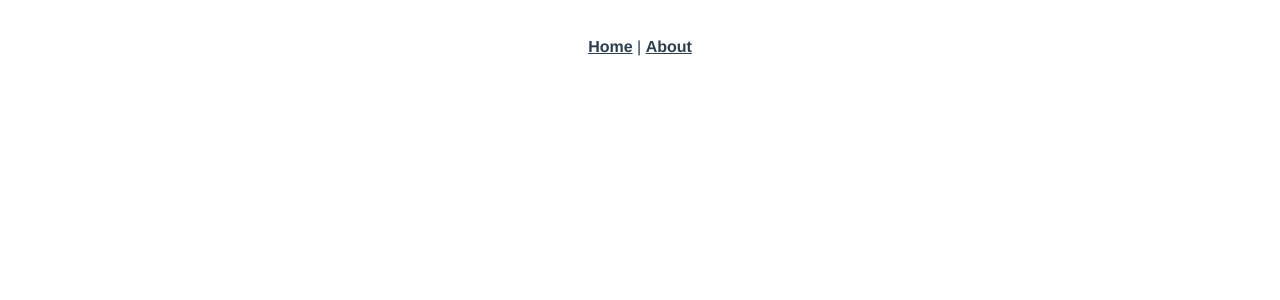
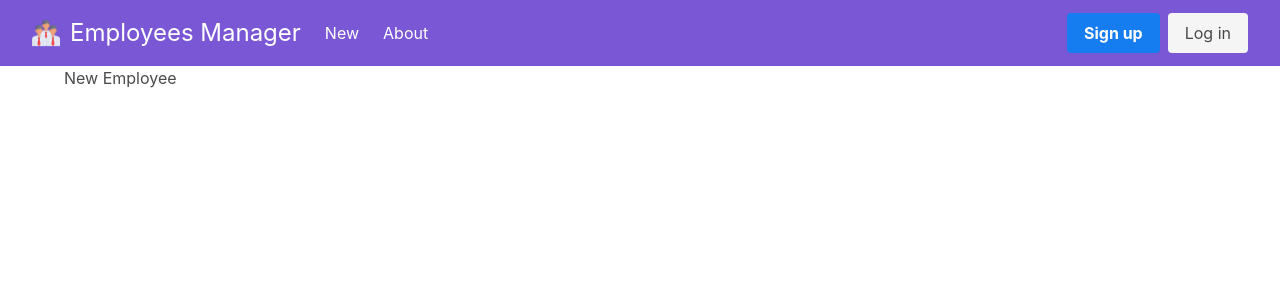
Before and after one commit to Allan-Sanchez/employee-manager, a Vue app: page /new in a window 1280 px wide. Shown: the top 300 px of the page. Built offline with nearby package versions, Linux system fonts and the light colour scheme.

Commit message:
route page

```diff
--- a/package.json
+++ b/package.json
@@ -7,6 +7,7 @@
     "build": "vue-cli-service build"
   },
   "dependencies": {
+    "buefy": "^0.8.5",
     "core-js": "^2.6.5",
     "firebase": "^7.1.0",
     "vue": "^2.6.10",
--- a/public/index.html
+++ b/public/index.html
@@ -5,6 +5,7 @@
     <meta http-equiv="X-UA-Compatible" content="IE=edge">
     <meta name="viewport" content="width=device-width,initial-scale=1.0">
     <link rel="icon" href="<%= BASE_URL %>favicon.ico">
+    <link rel="stylesheet" href="https://use.fontawesome.com/releases/v5.2.0/css/all.css">
     <title>employee-manager</title>
   </head>
   <body>
--- a/src/App.vue
+++ b/src/App.vue
@@ -1,31 +1,22 @@
 <template>
   <div id="app">
-    <div id="nav">
-      <router-link to="/">Home</router-link> |
-      <router-link to="/about">About</router-link>
+
+     <navbar></navbar>
+
+    <div class="container">
+      <router-view/>
     </div>
-    <router-view/>
+
   </div>
 </template>
 
-<style>
-#app {
-  font-family: 'Avenir', Helvetica, Arial, sans-serif;
-  -webkit-font-smoothing: antialiased;
-  -moz-osx-font-smoothing: grayscale;
-  text-align: center;
-  color: #2c3e50;
+<script>
+ import navbar from '@/components/NavBar.vue';
+
+export default {
+  name:'app',
+  components:{
+    navbar
+  }
 }
-#nav {
-  padding: 30px;
-}
-
-#nav a {
-  font-weight: bold;
-  color: #2c3e50;
-}
-
-#nav a.router-link-exact-active {
-  color: #42b983;
-}
-</style>
+</script>
--- /dev/null
+++ b/src/components/NavBar.vue
@@ -0,0 +1,48 @@
+<template>
+    <b-navbar class="is-primary" style="padding: 5px 20px;">
+        <template slot="brand">
+            <b-navbar-item tag="router-link" :to="{ path: '/' }">
+                <img
+                    src="../../public/employee.png"
+                    alt="Employees"
+                >
+                <h1 class="is-size-4" style="margin-left:10px">Employees Manager</h1>
+            </b-navbar-item>
+        </template>
+        <template slot="start">
+            <b-navbar-item tag="router-link" :to="{ path: '/new' }">
+                New
+            </b-navbar-item>
+            <b-navbar-item href="#">
+                About
+            </b-navbar-item>
+        </template>
+
+        <template slot="end">
+            <b-navbar-item tag="div">
+                <div class="buttons">
+                    <a class="button is-info">
+                        <strong>Sign up</strong>
+                    </a>
+                    <a class="button is-light">
+                        Log in
+                    </a>
+                </div>
+            </b-navbar-item>
+        </template>
+    </b-navbar>
+</template>
+
+<script>
+
+export default {
+    data() {
+        return {
+            isOpen: false
+        }
+    },
+}
+</script>
+
+<style >
+</style>
--- a/src/main.js
+++ b/src/main.js
@@ -1,8 +1,11 @@
 import Vue from 'vue'
 import App from './App.vue'
+import Buefy from 'buefy'
+import 'buefy/dist/buefy.css'
 import router from './router'
 import store from './store'
 
+Vue.use(Buefy)
 Vue.config.productionTip = false
 
 new Vue({
--- a/src/router.js
+++ b/src/router.js
@@ -1,6 +1,6 @@
 import Vue from 'vue'
 import Router from 'vue-router'
-import Home from './views/Home.vue'
+import Dashboard from './views/Dashboard.vue'
 
 Vue.use(Router)
 
@@ -10,16 +10,23 @@ export default new Router({
   routes: [
     {
       path: '/',
-      name: 'home',
-      component: Home
+      name: 'dashboard',
+      component: Dashboard
     },
     {
-      path: '/about',
-      name: 'about',
-      // route level code-splitting
-      // this generates a separate chunk (about.[hash].js) for this route
-      // which is lazy-loaded when the route is visited.
-      component: () => import(/* webpackChunkName: "about" */ './views/About.vue')
+      path: '/new',
+      name: 'new-employee',
+      component: () => import(/* webpackChunkName: "about" */ './views/NewEmployee.vue')
+    },
+    {
+      path: '/edit/:employee_id',
+      name: 'edit-employee',
+      component: () => import(/* webpackChunkName: "about" */ './views/EditEmployee.vue')
+    },
+    {
+      path: '/:employee_id',
+      name: 'view-employee',
+      component: () => import(/* webpackChunkName: "about" */ './views/ViewEmployee.vue')
     }
   ]
-})
+});
--- /dev/null
+++ b/src/views/Dashboard.vue
@@ -0,0 +1,51 @@
+<template>
+    <div id="dashboard">
+
+        <h1>Dashboard</h1>
+
+        <div class="btn-float">
+            <a class="float" >
+                <b-icon class="my-float"
+                    pack="fas"
+                    icon="plus"
+                    size="is-medium"
+                    type="is-light">
+                </b-icon>
+
+            </a>
+
+
+        </div>
+    </div>
+</template>
+
+<script>
+
+export default {
+    nama:'dashboard',
+    data() {
+        return {
+
+        }
+    },
+}
+</script>
+
+<style scoped>
+.float{
+	position:fixed;
+	width:60px;
+	height:60px;
+	bottom:40px;
+	right:40px;
+	background-color:#7957d5;
+	color:#FFF;
+	border-radius:50px;
+	text-align:center;
+	box-shadow: 2px 2px 3px #999;
+}
+.my-float{
+	margin-top:12px;
+}
+
+</style>
--- /dev/null
+++ b/src/views/EditEmployee.vue
@@ -0,0 +1,16 @@
+<template>
+    <div id="edit-employee">
+        <h1>Edit Employee</h1>
+    </div>
+</template>
+
+<script>
+export default {
+    nama:'edit-employee',
+    data() {
+        return {
+
+        }
+    },
+}
+</script>
--- /dev/null
+++ b/src/views/NewEmployee.vue
@@ -0,0 +1,16 @@
+<template>
+    <div id="new-employee">
+        <h1>New Employee</h1>
+    </div>
+</template>
+
+<script>
+export default {
+    nama:'new-employee',
+    data() {
+        return {
+
+        }
+    },
+}
+</script>
--- /dev/null
+++ b/src/views/ViewEmployee.vue
@@ -0,0 +1,16 @@
+<template>
+    <div id="view-employee">
+        <h1>View Employee</h1>
+    </div>
+</template>
+
+<script>
+export default {
+    nama:'view-employee',
+    data() {
+        return {
+
+        }
+    },
+}
+</script>
```
Also changed, not shown: public/employee.png (added), 1 other file (tests, documents, lock files or other folders).
